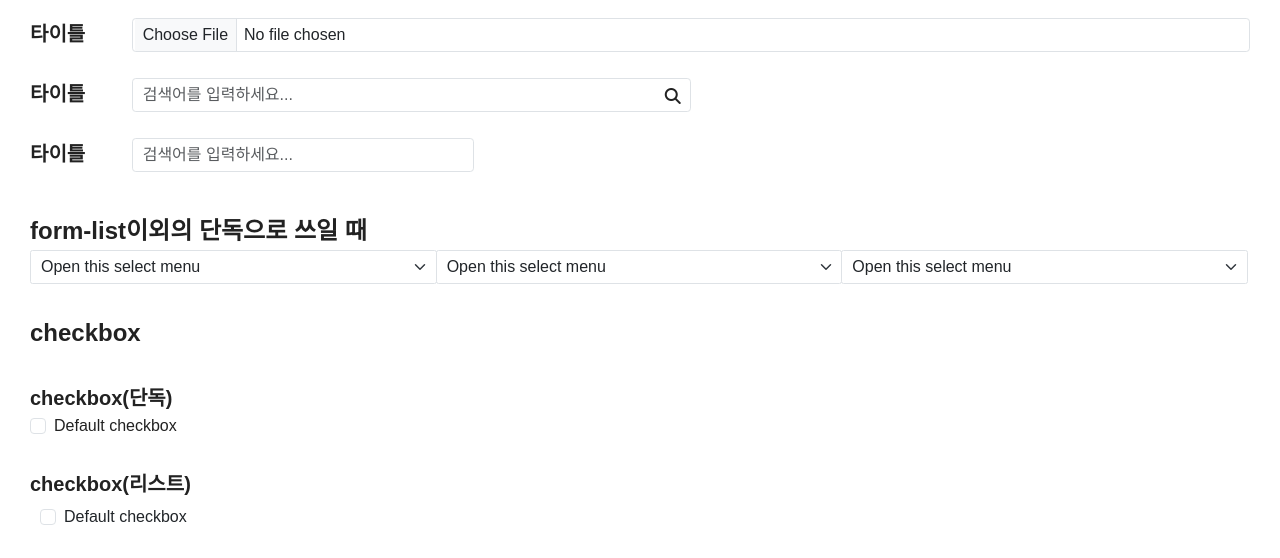
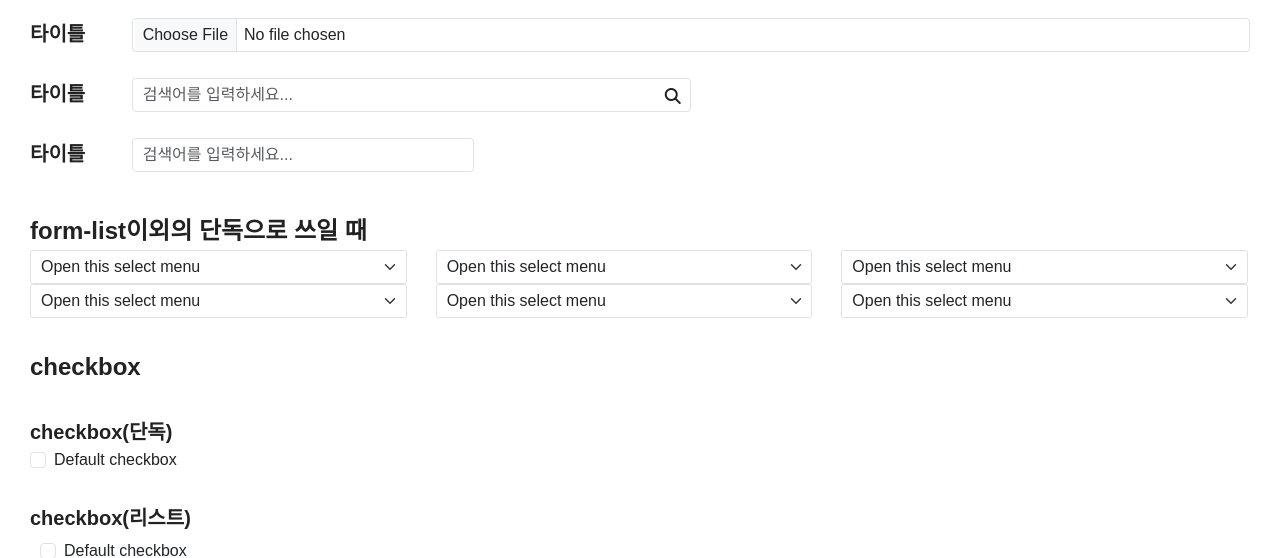
Before and after one commit to briannayoo/ccccoding, a PHP site: page /guide/guide.html in a window 1280 px wide. Shown: the part 3170-3728 px from the top of the page. Run offline with PHP 8.4, Linux system fonts and the light colour scheme.

Commit message:
[mod]박소현/html,css/가이드 수정

```diff
--- a/css/common.css
+++ b/css/common.css
@@ -106,13 +106,13 @@ textarea {height:250px;}
 .form-check-input:checked {background-color:var(--primary-c); border-color:var(--primary-c);}
 .form-switch .form-check-input:checked {border-color:var(--primary-c);}
 .form-check-input:focus {border-color:var(--primary-c); box-shadow:none;}
+.input-group > .ipt-wrap {position:relative; padding-right:30px;}
+.input-group > .ipt-wrap:last-child {padding-right:0;}
 
 .form-list {display:flex; flex-direction:column; gap:26px;}
 .form-list .row {align-items:start; margin:0; padding:0;}
 .form-list .col-form-label {padding:0;}
 .form-list .row > [class*="col-"] {padding:0;}
-.form-list .input-group > .ipt-wrap {position:relative; padding-right:30px;}
-.form-list .input-group > .ipt-wrap:last-child {padding-right:0;}
 
 /* 단위 */
 .form-list .ipt-wrap .unit {position:absolute; top:50%; transform:translateY(-50%); right:40px;}
--- a/guide/guide.html
+++ b/guide/guide.html
@@ -51,7 +51,7 @@
 
       <h3 class="tit-h3 mb-3 mt-3">css 작성규칙 규칙</h3>
       <ol class="list-group list-group-numbered">
-        <li class="list-group-item">속성과 속성값 사이는 띄어쓰기 없고 (;) 뒤에는 1칸 띄어쓰기{속성명:속성값; 속성명:속성값;}/li>
+        <li class="list-group-item">속성과 속성값 사이는 띄어쓰기 없고 (;) 뒤에는 1칸 띄어쓰기{속성명:속성값; 속성명:속성값;}</li>
         <li class="list-group-item">마지막 속성도 반드시 (;)로 끝내기</li>
         <li class="list-group-item">다중 선택자 선언시 (,) 후 줄바꿈 하기<br>
           img,<br>
@@ -61,7 +61,7 @@
 
       <h3 class="tit-h3 mb-3 mt-3">스크립트 규칙</h3>
       <ol class="list-group list-group-numbered">
-        <li class="list-group-item">변수명/함수명 명사로 시작/li>
+        <li class="list-group-item">변수명/함수명 명사로 시작</li>
         <li class="list-group-item">낙타기법 사용</li>
         <li class="list-group-item">ex) currentIdx</li>
       </ol>
@@ -264,7 +264,7 @@
           <div class="col-md-11">
             <div class="input-group">
               <div class="col-md-4 ipt-wrap">
-                <select class="form-select form-select-sm" id="select-01" aria-label=".form-select-sm example">
+                <select class="form-select form-select-sm" id="select-01" aria-label="selectf">
                   <option selected>Open this select menu</option>
                   <option value="1">One</option>
                   <option value="2">Two</option>
@@ -272,7 +272,7 @@
                 </select>
               </div>
               <div class="col-md-4 ipt-wrap">
-                <select class="form-select form-select-sm" id="select-02"  aria-label=".form-select-sm example">
+                <select class="form-select form-select-sm" id="select-02"  aria-label="selectf">
                   <option selected>Open this select menu</option>
                   <option value="1">One</option>
                   <option value="2">Two</option>
@@ -280,7 +280,7 @@
                 </select>
               </div>
               <div class="col-md-4 ipt-wrap">
-                <select class="form-select form-select-sm" id="select-03"  aria-label=".form-select-sm example">
+                <select class="form-select form-select-sm" id="select-03"  aria-label="selectf">
                   <option selected>Open this select menu</option>
                   <option value="1">One</option>
                   <option value="2">Two</option>
@@ -298,7 +298,7 @@
           <div class="col-md-11">
             <div class="input-group">
               <div class="col-md-6 ipt-wrap">
-                <select class="form-select form-select-sm" id="select-04" aria-label=".form-select-sm example">
+                <select class="form-select form-select-sm" id="select-04" aria-label="select">
                   <option selected>Open this select menu</option>
                   <option value="1">One</option>
                   <option value="2">Two</option>
@@ -306,7 +306,7 @@
                 </select>
               </div>
               <div class="col-md-6 ipt-wrap">
-                <select class="form-select form-select-sm" id="select-05" aria-label=".form-select-sm example">
+                <select class="form-select form-select-sm" id="select-05" aria-label="select">
                   <option selected>Open this select menu</option>
                   <option value="1">One</option>
                   <option value="2">Two</option>
@@ -324,7 +324,7 @@
           <div class="col-md-11">
             <div class="input-group">
               <div class="col-md-4 ipt-wrap">
-                <select class="form-select form-select-sm" id="mix-01" aria-label=".form-select-sm example">
+                <select class="form-select form-select-sm" id="mix-01" aria-label="select">
                   <option selected>Open this select menu</option>
                   <option value="1">One</option>
                   <option value="2">Two</option>
@@ -437,6 +437,7 @@
         <!-- search 1/3 (s) -->
 
       </form>
+      <!-- form-list (e) -->
 
       <h3 class="tit-h3 mt-5">form-list이외의 단독으로 쓰일 때</h3> <!--가이드타이틀-->
       <form action="#">
@@ -447,7 +448,7 @@
           <div class="col-md-12">
             <div class="input-group">
               <div class="col-md-4 ipt-wrap">
-                <select class="form-select form-select-sm" id="select-01" aria-label=".form-select-sm example">
+                <select class="form-select form-select-sm" id="select-01" aria-label="select">
                   <option selected>Open this select menu</option>
                   <option value="1">One</option>
                   <option value="2">Two</option>
@@ -455,7 +456,7 @@
                 </select>
               </div>
               <div class="col-md-4 ipt-wrap">
-                <select class="form-select form-select-sm" id="single-slect-02"  aria-label=".form-select-sm example">
+                <select class="form-select form-select-sm" id="single-slect-02"  aria-label="select">
                   <option selected>Open this select menu</option>
                   <option value="1">One</option>
                   <option value="2">Two</option>
@@ -463,7 +464,7 @@
                 </select>
               </div>
               <div class="col-md-4 ipt-wrap">
-                <select class="form-select form-select-sm" id="single-slect-03"  aria-label=".form-select-sm example">
+                <select class="form-select form-select-sm" id="single-slect-03"  aria-label="select">
                   <option selected>Open this select menu</option>
                   <option value="1">One</option>
                   <option value="2">Two</option>
@@ -476,7 +477,44 @@
         <!-- select 1/3 (e) -->
         <!-- label hidden으로 사용 (e)  -->
       </form>
-      <!-- form-list (e) -->
+      <form action="#">
+        <!-- label hidden으로 사용 (s)  -->
+        <!-- select 1/3 (s) -->
+        <div class="row">
+          <label for="single-slect-01" class="col-md-1 col-form-label tit-h4 visually-hidden">블라인드텍스트써주세요</label>
+          <div class="col-md-12">
+            <div class="input-group">
+              <div class="col-md-4 ipt-wrap">
+                <select class="form-select form-select-sm" id="select-01" aria-label="select">
+                  <option selected>Open this select menu</option>
+                  <option value="1">One</option>
+                  <option value="2">Two</option>
+                  <option value="3">Three</option>
+                </select>
+              </div>
+              <div class="col-md-4 ipt-wrap">
+                <select class="form-select form-select-sm" id="single-slect-02"  aria-label="select">
+                  <option selected>Open this select menu</option>
+                  <option value="1">One</option>
+                  <option value="2">Two</option>
+                  <option value="3">Three</option>
+                </select>
+              </div>
+              <div class="col-md-4 ipt-wrap">
+                <select class="form-select form-select-sm" id="single-slect-03"  aria-label="select">
+                  <option selected>Open this select menu</option>
+                  <option value="1">One</option>
+                  <option value="2">Two</option>
+                  <option value="3">Three</option>
+                </select>
+              </div>
+            </div>
+          </div>
+        </div>
+        <!-- select 1/3 (e) -->
+        <!-- label hidden으로 사용 (e)  -->
+      </form>
+
 
       <h3 class="tit-h3 mt-5">checkbox</h3> <!--가이드타이틀-->
       <h3 class="tit-h4 mt-5">checkbox(단독)</h3> <!--가이드타이틀-->
@@ -543,13 +581,13 @@
 
       <h3 class="tit-h4 mt-5">checkbox(label 없을 때)</h3> <!--가이드타이틀-->
       <div>
-        <input class="form-check-input" type="checkbox" id="checkboxNoLabel" value="" aria-label="...">
+        <input class="form-check-input" type="checkbox" id="checkboxNoLabel" value="" aria-label="checkbox">
       </div>
 
       <h3 class="tit-h3 mt-5">radio</h3> <!--가이드타이틀-->
       <h3 class="tit-h4 mt-5">radio(label 없을 때)</h3> <!--가이드타이틀-->
       <div>
-        <input class="form-check-input" type="radio" name="radioNoLabel" id="radioNoLabel1" value="" aria-label="...">
+        <input class="form-check-input" type="radio" name="radioNoLabel" id="radioNoLabel1" value="" aria-label="radio">
       </div>
 
       <h3 class="tit-h4 mt-5">radio(리스트)</h3> <!--가이드타이틀-->
```
